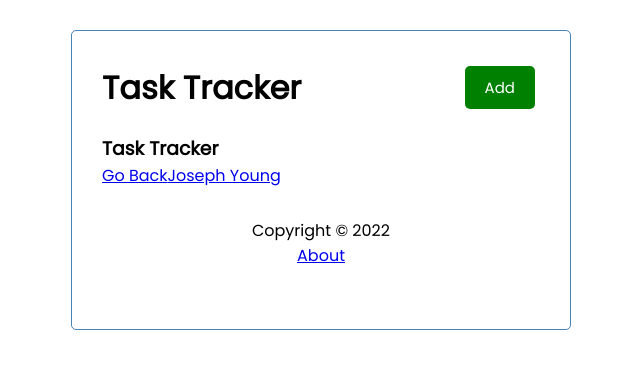
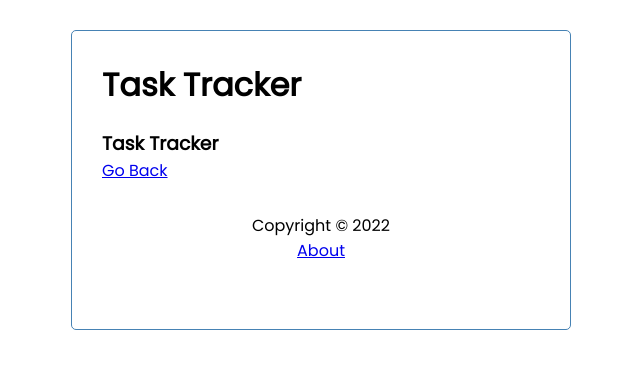
Before and after one commit to JYoung32/task-tracker, an Angular app: page /about in a window 1280 px wide. Shown: the top 368 px of the page, without its empty margins (319-959 px from the left). Built offline with nearby package versions, Linux system fonts and the light colour scheme.

Commit message:
add feature to add button to not show on about page

```diff
--- a/src/app/components/about/about.component.html
+++ b/src/app/components/about/about.component.html
@@ -1,5 +1,5 @@
 <div>
     <h3>Task Tracker</h3>
     <a routerLink="/">Go Back</a>
-    <a href="www.josephyoung.dev">Joseph Young</a>
+
 </div>
--- a/src/app/components/header/header.component.html
+++ b/src/app/components/header/header.component.html
@@ -1,6 +1,7 @@
 <header>
     <h1>{{ title }}</h1>
     <app-button
+        *ngIf="hasRoute('/')"
         color="{{showAddTask ? 'red' : 'green' }}"
         text="{{showAddTask ? 'Close' : 'Add' }}"
         (btnClick)="toggleAddTask()"
--- a/src/app/components/header/header.component.ts
+++ b/src/app/components/header/header.component.ts
@@ -1,6 +1,7 @@
 import { Component, OnInit } from '@angular/core';
 import { UiService } from 'src/app/services/ui.service';
 import { Subscription } from 'rxjs';
+import { Router } from '@angular/router';
 
 @Component({
   selector: 'app-header',
@@ -12,7 +13,7 @@
   showAddTask: boolean;
   subscription: Subscription;
 
-  constructor(private uiService:UiService) {
+  constructor(private uiService:UiService, private router:Router) {
     this.subscription = this.uiService.onToggle().subscribe((value) => (this.showAddTask = value));
   }
 
@@ -22,4 +23,8 @@
   toggleAddTask(){
     this.uiService.toggleAddTask();
   }
+
+  hasRoute(route: string){
+    return this.router.url === route;
+  }
 }
```
